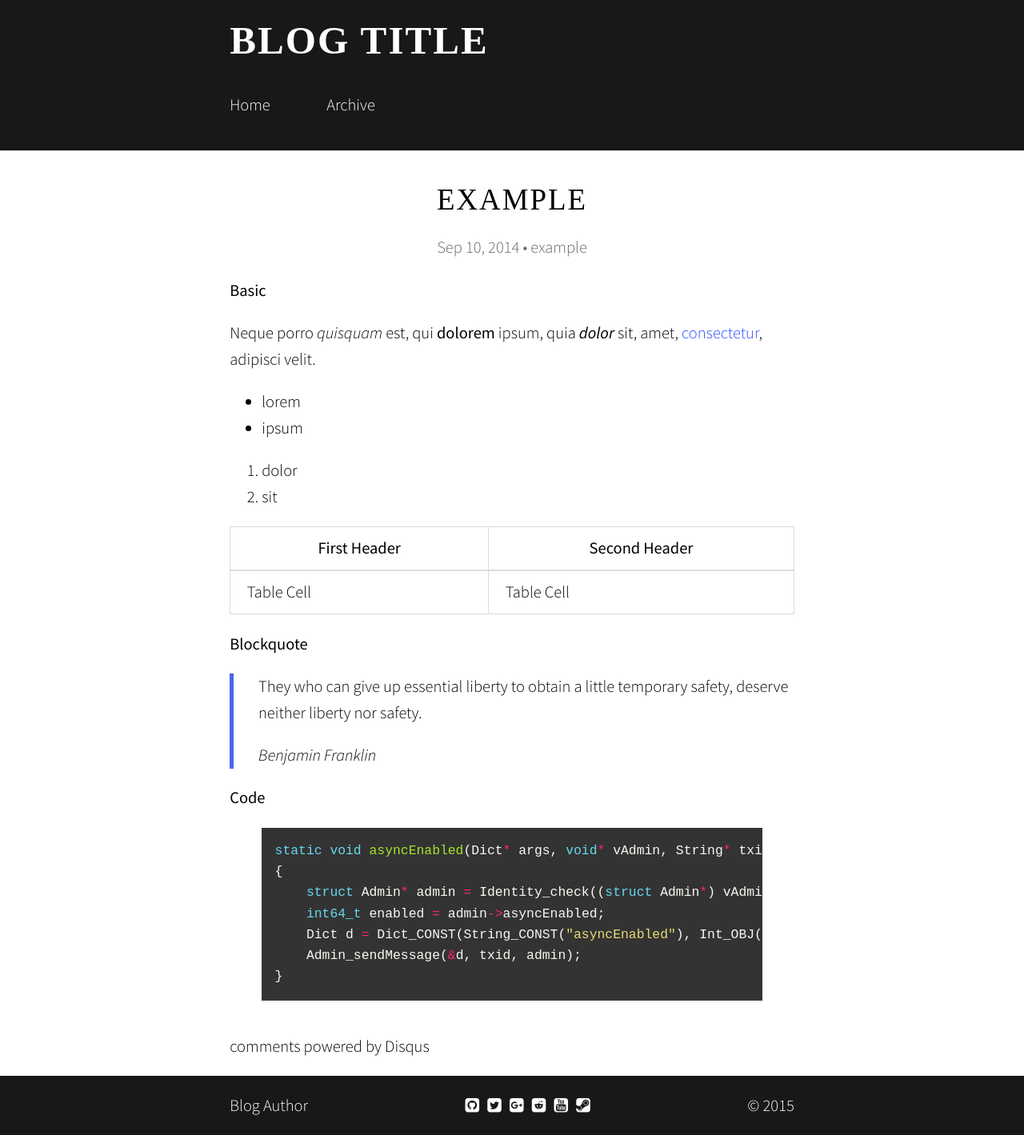
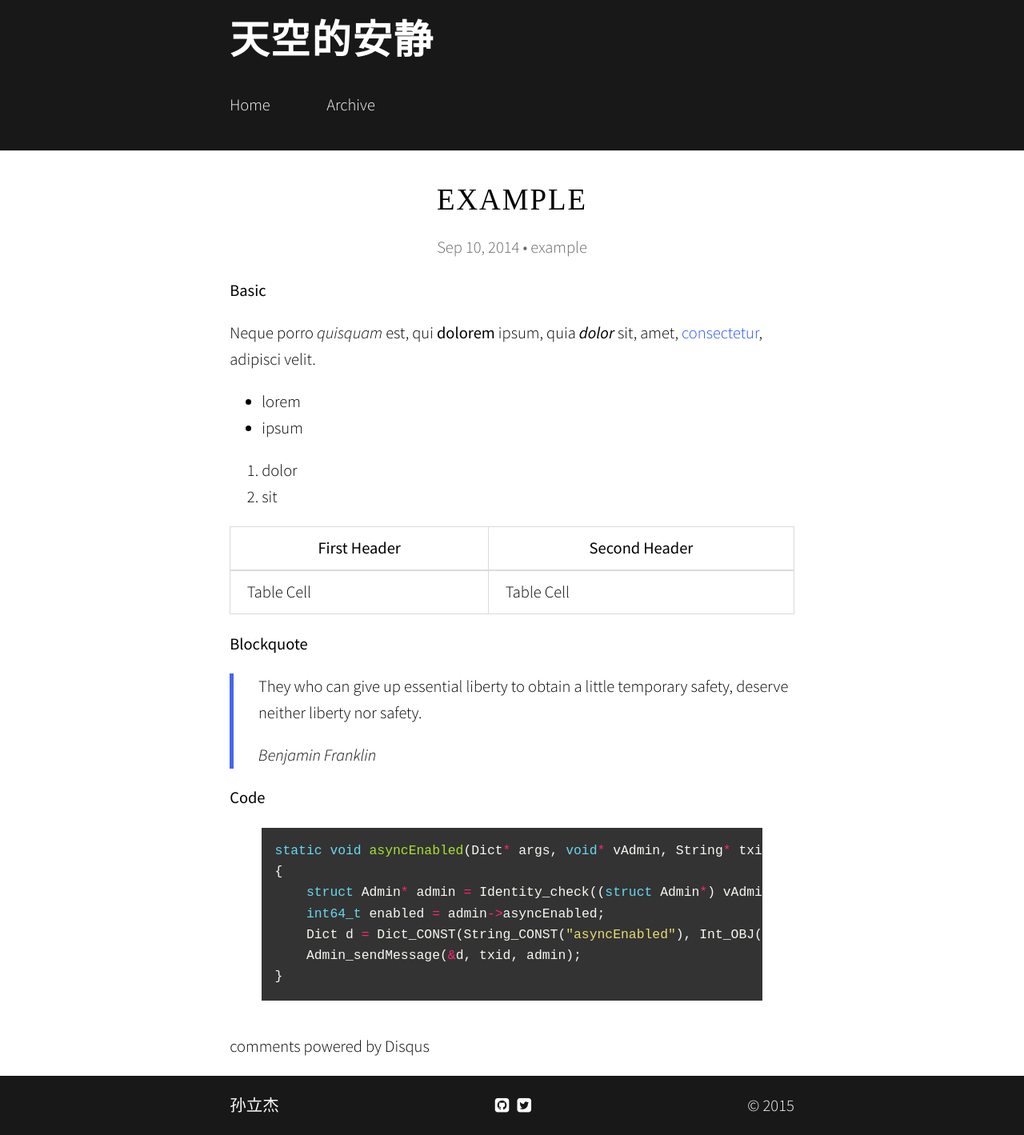
Before and after one commit to skyquiet/skyquiet.github.io, a Jekyll site: the page built from _posts/2014-09-09-example.md, in a window 1280 px wide. Shown: the whole page at 80% size. Built offline with Jekyll 4.4.1, drawn with Linux system fonts in a browser that asks for light colours; nearby versions of some CDN libraries; some web fonts are replaced; comment, search, counter and statistics services are not loaded.

Commit message:
修改。。。配置

```diff
--- a/_config.yml
+++ b/_config.yml
@@ -1,6 +1,6 @@
-title: "blog title"
-author: "Blog Author"
-description: "Really cool blog about ... something"
+title: "天空的安静"
+author: "孙立杰"
+description: "anything interesting"
 #subheading: "Really cool blog about ... something"
 more: "read more"
 url: ""
@@ -23,12 +23,12 @@ style:
         even: "#222222"
 
 links:
-  - github: "https://github.com/me/"
+  - github: "https://github.com/skyquiet"
   - twitter: "https://twitter.com/me/"
-  - google-plus: "https://plus.google.com/+me"
-  - reddit: "https://www.reddit.com/user/me/"
-  - youtube: "https://www.youtube.com/user/me"
-  - steam: "http://steamcommunity.com/id/me/"
+#  - google-plus: "https://plus.google.com/+me"
+#  - reddit: "https://www.reddit.com"
+#  - youtube: "https://www.youtube.com/user/me"
+#  - steam: "http://steamcommunity.com/id/me/"
 
 excerpt_separator: "\n\n\n"
 defaults: [{scope: {path: ""}, values: {layout: "default"}}, {scope: {path: "", type: "posts"}, values: {comments: true}}]
```
Also changed, not shown: 7 other files.
